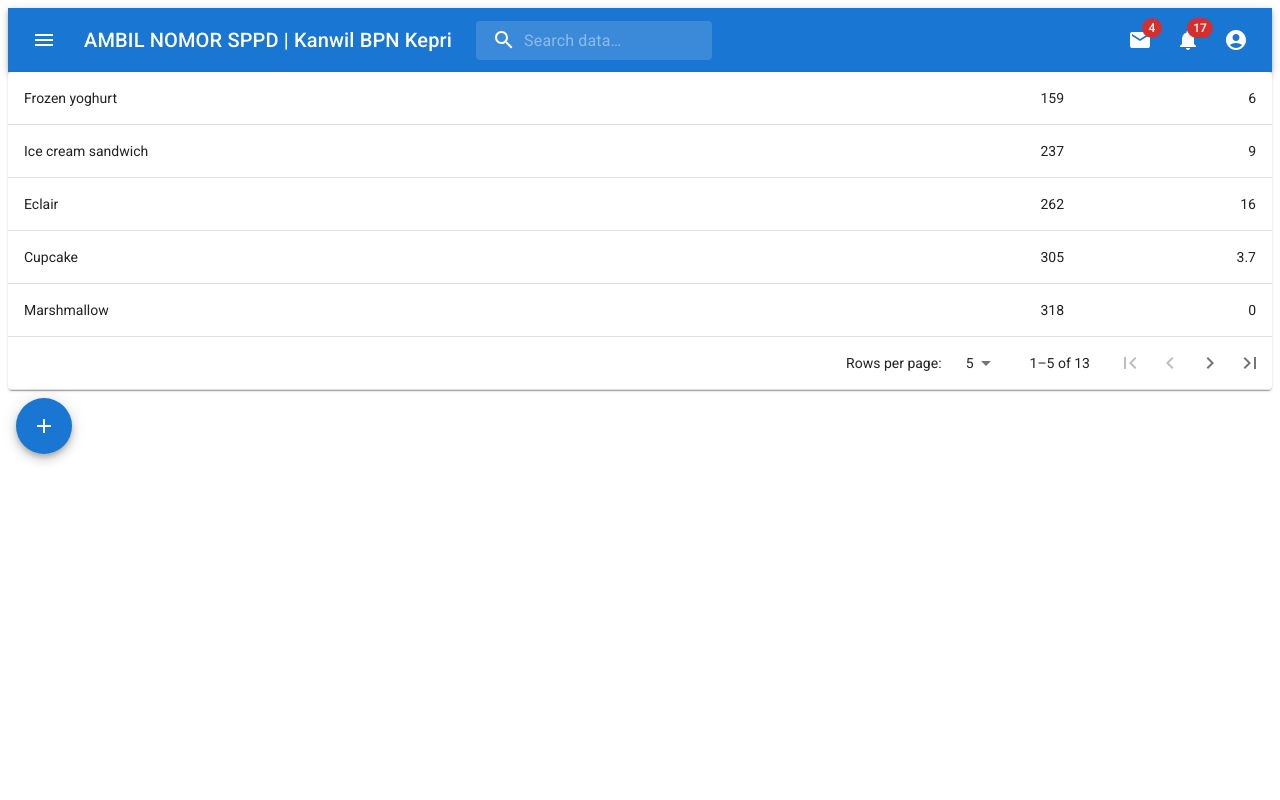
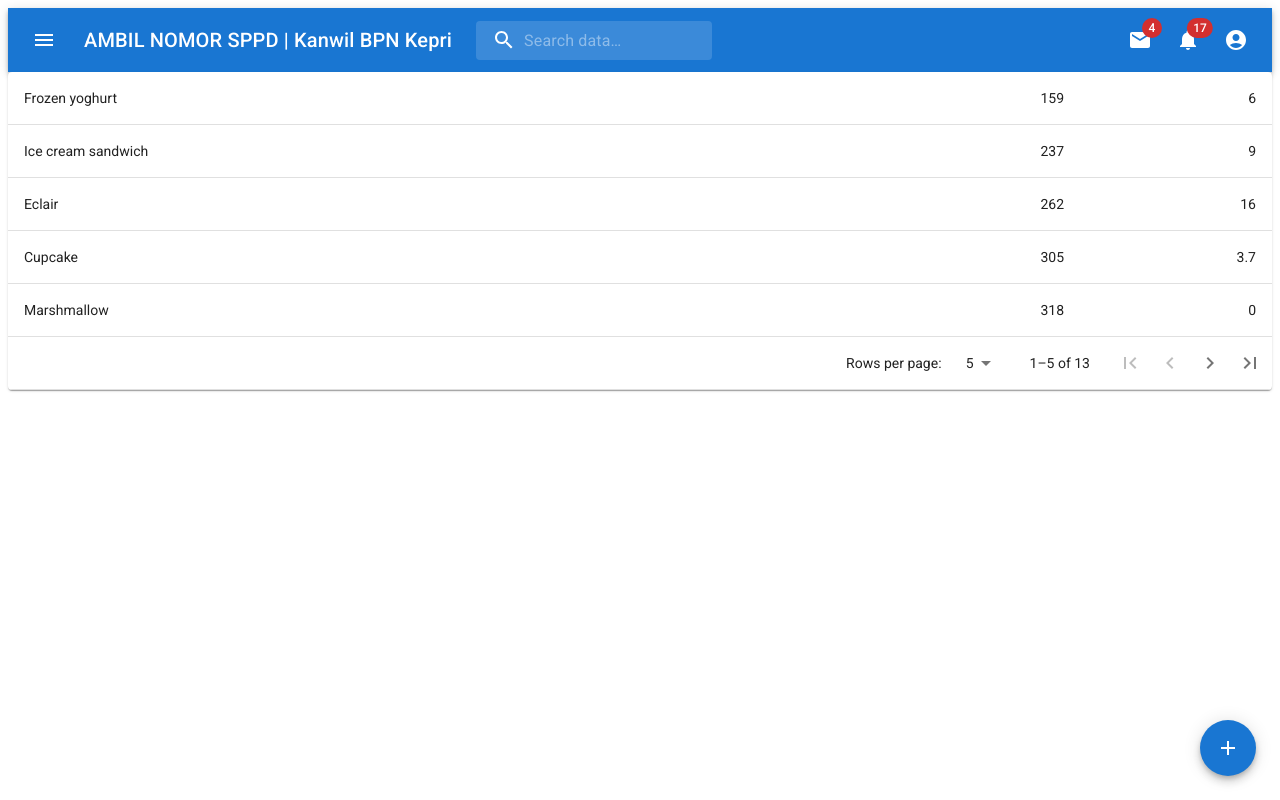
Before and after one commit to kahfieidn/sppd-nextjs, a Next.js app: page / in a window 1280 px wide. Built offline with nearby package versions, Linux system fonts and the light colour scheme; what @mui/material-nextjs would draw is missing.

Commit message:
absoulte floating button

```diff
--- a/components/floating-action-buttons.tsx
+++ b/components/floating-action-buttons.tsx
@@ -5,7 +5,7 @@ import AddIcon from '@mui/icons-material/Add';
 export default function FloatingActionButtons() {
   return (
     <Box sx={{ '& > :not(style)': { m: 1 } }}>
-      <Fab color="primary" aria-label="add">
+      <Fab color="primary" aria-label="add" sx={{ position: 'fixed', bottom: 16, right: 16 }}>
         <AddIcon />
       </Fab>
     </Box>
```
